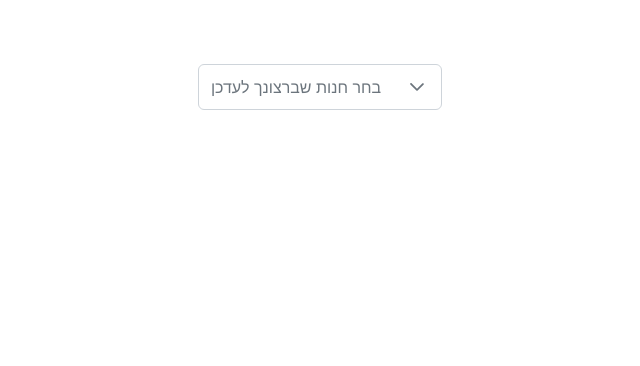
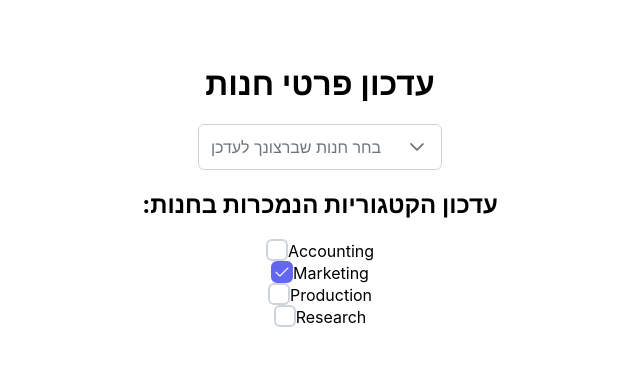
Before and after one commit to YaelTai/Navin, a React (Create React App) app in the folder client/: page / in a window 1280 px wide. Shown: the top 366 px of the page, without its empty margins (320-960 px from the left). Built offline with nearby package versions, Linux system fonts and the light colour scheme.

Commit message:
happy birthday

```diff
--- a/client/src/App.js
+++ b/client/src/App.js
@@ -6,6 +6,7 @@ import UpdateStoreDetails from "./conponents/UpdateStoreDetails";
 function App() {
   return (
    <div >
+    {/* <OwnerHome/> */}
    <UpdateStoreDetails/>
   </div>)
 }
--- a/client/src/conponents/UpdateStoreDetails.js
+++ b/client/src/conponents/UpdateStoreDetails.js
@@ -3,6 +3,7 @@ import { Dropdown } from 'primereact/dropdown';
 import 'primereact/resources/themes/lara-light-indigo/theme.css';   // theme
 import 'primereact/resources/primereact.css';                       // core css
 import 'primeicons/primeicons.css';
+import { Checkbox } from "primereact/checkbox";
 
 const UpdateStoreDetails=()=>{
 
@@ -14,13 +15,52 @@ const UpdateStoreDetails=()=>{
         { name: 'Istanbul' },
         { name: 'Paris'}
     ];
+    const categories = [
+        { name: 'Accounting', key: 'A' },
+        { name: 'Marketing', key: 'M' },
+        { name: 'Production', key: 'P' },
+        { name: 'Research', key: 'R' }
+    ];
+    const [selectedCategories, setSelectedCategories] = useState([categories[1]]);
 
+    const onCategoryChange = (e) => {
+        let _selectedCategories = [...selectedCategories];
+
+        if (e.checked)
+            _selectedCategories.push(e.value);
+        else
+            _selectedCategories = _selectedCategories.filter(category => category.key !== e.value.key);
+
+        setSelectedCategories(_selectedCategories);
+    };
     return (
+
+
         <div className="card flex justify-content-center" style={{"textAlign":"center","marginTop":'5%'}}>
+            <h1 >עדכון פרטי חנות</h1>
             <Dropdown value={selectedStore} onChange={(e) => setSelectedStore(e.value)} options={stores} optionLabel="name"
                 placeholder="בחר חנות שברצונך לעדכן" className="w-full md:w-14rem" />
+            <h2 >:עדכון הקטגוריות הנמכרות בחנות</h2>
+            <div className="flex flex-column gap-3">
+                {categories.map((category) => {
+                    return (
+                        <div key={category.key} className="flex align-items-center">
+                            <Checkbox inputId={category.key} name="category" value={category} onChange={onCategoryChange} checked={selectedCategories.some((item) => item.key === category.key)} />
+                            <label htmlFor={category.key} className="ml-2">
+                                {category.name}
+                            </label>
+                        </div>
+                    );
+                })}
+            </div>
         </div>
     )
 
 }
+
+
+
+
+
+
 export default UpdateStoreDetails
```
Also changed, not shown: 1 other file (tests, documents, lock files or other folders).
